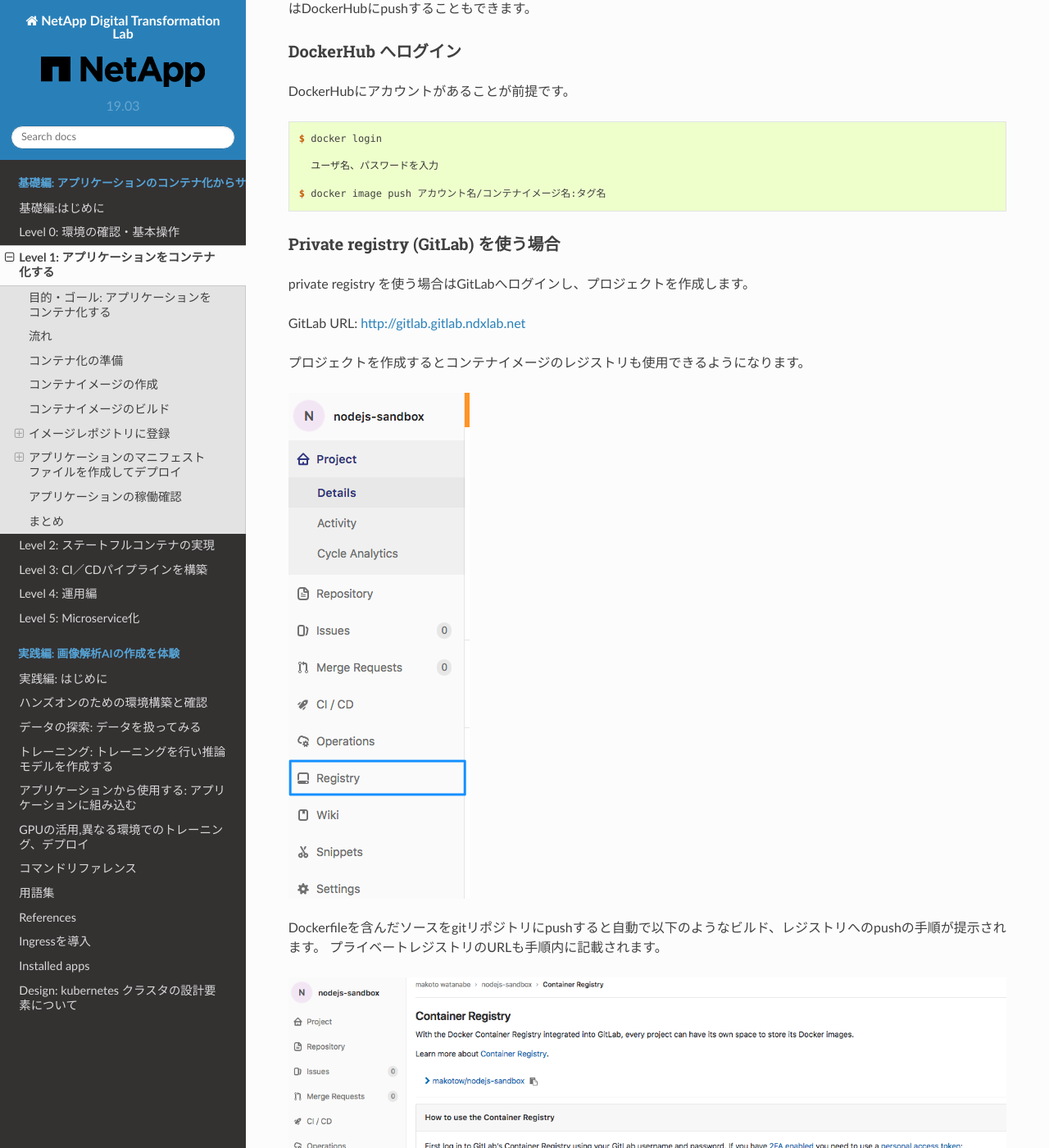
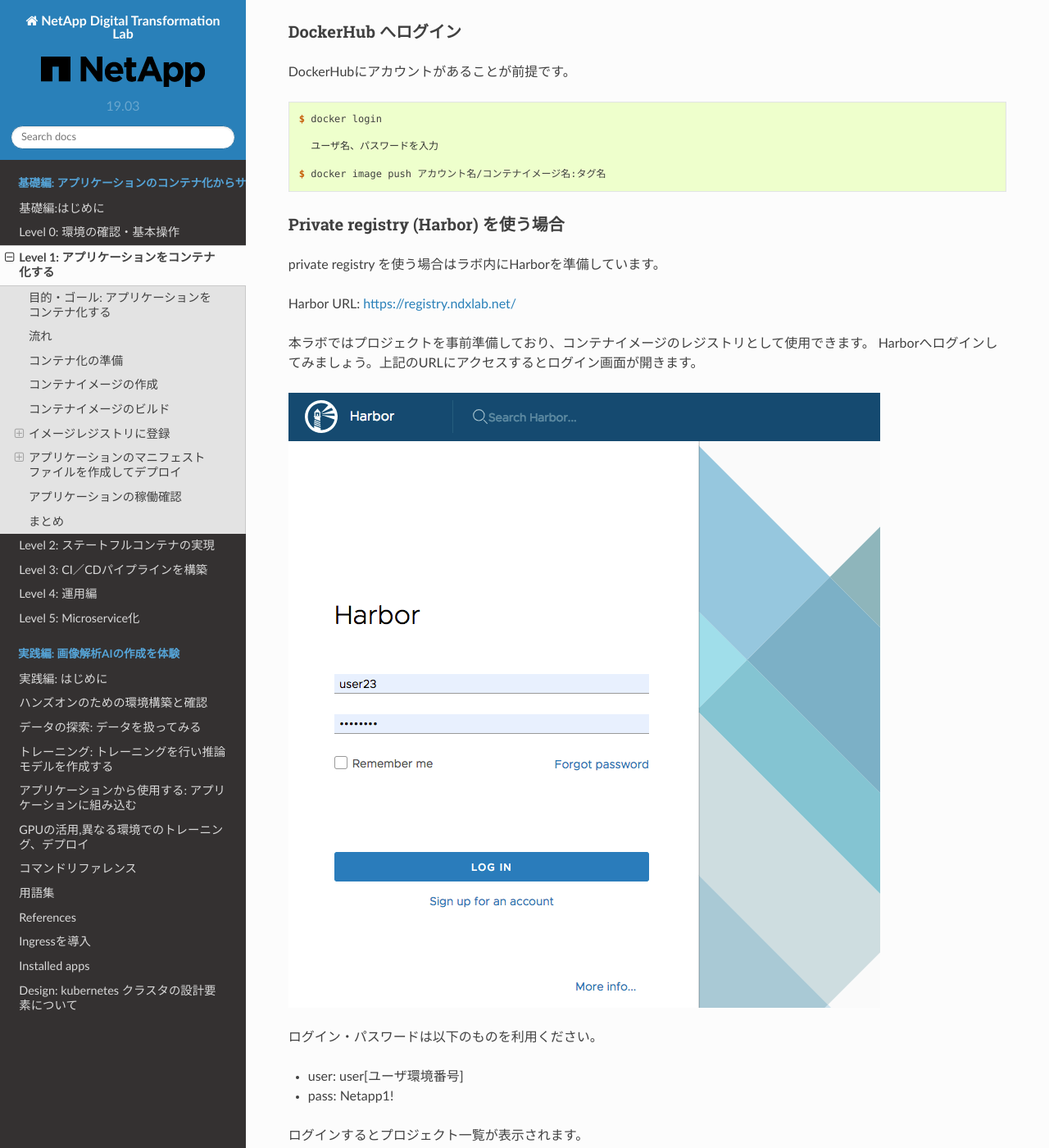
Before and after one commit to NetAppJpTechTeam/NetAppDigitalTransformationLab, a Sphinx documentation site: the page built from docs/source/container/Level1/index.rst, in a window 1280 px wide and 1400 px high, scrolled down 2191 px. Shown: the whole window at 82% size. Built offline with Sphinx 7.4.7 and the Read the Docs theme 2.0.0, drawn with Linux system fonts in a browser that asks for light colours; some of the changed text lies outside the part shown.

Commit message:
Change container image registry. GitLab to Harbor

```diff
--- a/docs/source/container/Level1/index.rst
+++ b/docs/source/container/Level1/index.rst
@@ -11,17 +11,16 @@
 
 コンテナ技術のDockerを使うことでクラウド、オンプレミス、PCなどどのような環境でもアプリケーションを稼働させることができます。
 
-具体的にはコンテナイメージをpullし、実行します。 その結果、アプリケーションがコンテナとして起動します。
-
-このレベルではこのあとのラボで使用するKubernetes上で稼働させるアプリケーションのコンテナイメージを作成するのがの目標です。
+このレベルではラボで使用するKubernetes上で稼働させるアプリケーションのコンテナイメージを作成しデプロイするのが目標です。
 
 流れ
 =============================================================
 
-#. Dockerfileを作成する。
-#. ビルドを行いDockerイメージを作成
-#. 作成したDockerイメージをDocker Registryに登録
-#. どこからでもpull可能に（デプロイが可能に）
+#. **(Optional)** Dockerfileを作成する。
+#. **(Optional)** ビルドを行いDockerイメージを作成
+#. **(Optional)** 作成したDockerイメージをイメージレジストリに登録
+#. アプリケーションのマニフェストファイルを作成、イメージレジストリに登録したイメージを使用
+#. アプリケーションをKubernetes上へデプロイ、稼働確認
 
 コンテナ化の準備
 =============================================================
@@ -98,7 +97,7 @@
 メリットとしてはオペレーションで作成したものをイメージとして登録できるため、Dockerfileを作成しなくても良いといメリットがある一方で、
 コンテナイメージの作成方法が不透明となる可能性もあります。
 
-イメージレポジトリに登録
+イメージレジストリに登録
 =============================================================
 
 プライベートレジストリ、DockerHubは選択いただけます。
@@ -119,28 +118,40 @@
     $ docker image push アカウント名/コンテナイメージ名:タグ名
 
 
-Private registry (GitLab) を使う場合
+Private registry (Harbor) を使う場合
 -------------------------------------------------------------
 
-private registry を使う場合はGitLabへログインし、プロジェクトを作成します。
+private registry を使う場合はラボ内にHarborを準備しています。
 
-GitLab URL: http://gitlab.gitlab.ndxlab.net
+Harbor URL: https://registry.ndxlab.net/
 
-プロジェクトを作成するとコンテナイメージのレジストリも使用できるようになります。
+本ラボではプロジェクトを事前準備しており、コンテナイメージのレジストリとして使用できます。
+Harborへログインしてみましょう。上記のURLにアクセスするとログイン画面が開きます。
 
-.. image:: resources/gitlab_docker_image_registry.png
+.. image:: resources/harbor-login.png
 
-Dockerfileを含んだソースをgitリポジトリにpushすると自動で以下のようなビルド、レジストリへのpushの手順が提示されます。
-プライベートレジストリのURLも手順内に記載されます。
+ログイン・パスワードは以下のものを利用ください。
 
-.. image:: resources/gitlab_docker_push.png
+- user: user[ユーザ環境番号]
+- pass: Netapp1!
+
+ログインするとプロジェクト一覧が表示されます。
+
+.. image:: resources/harbor-project-list.png
+
+自身のユーザ名をクリックすると現在登録されているイメージが参照できます。
+また同画面の「PUSH IMAGE」をクリックするとイメージのタグ付、レジストリへのpushの手順が提示されます。
+
+.. image:: resources/harbor-push-image.png
 
 Dockerイメージのビルド、pushのサンプルは以下の通りです。
 
- .. code-block:: console
+.. code-block:: console
 
-    $ docker build -t レジストリURL/アカウント名/コンテナイメージ名:タグ名
-    $ docker push レジストリURL/アカウント名/コンテナイメージ名:タグ名
+    $ docker login https://registry.ndxlab.net
+    $ docker tag  pets_object_detection  registry.ndxlab.net/user[ユーザ環境番号]/pets_object_detection:1.0
+    $ docker push registry.ndxlab.net/user[ユーザ環境番号]/pets_object_detection:1.0
+
 
 .. _deploywithmanifest:
 
```
Also changed, not shown: docs/source/container/Level1/resources/gitlab_docker_image_registry.png (deleted), docs/source/container/Level1/resources/gitlab_docker_push.png (deleted), docs/source/container/Level1/resources/harbor-login.png (added), docs/source/container/Level1/resources/harbor-project-list.png (added), docs/source/container/Level1/resources/harbor-push-image.png (added), 1 other file.
